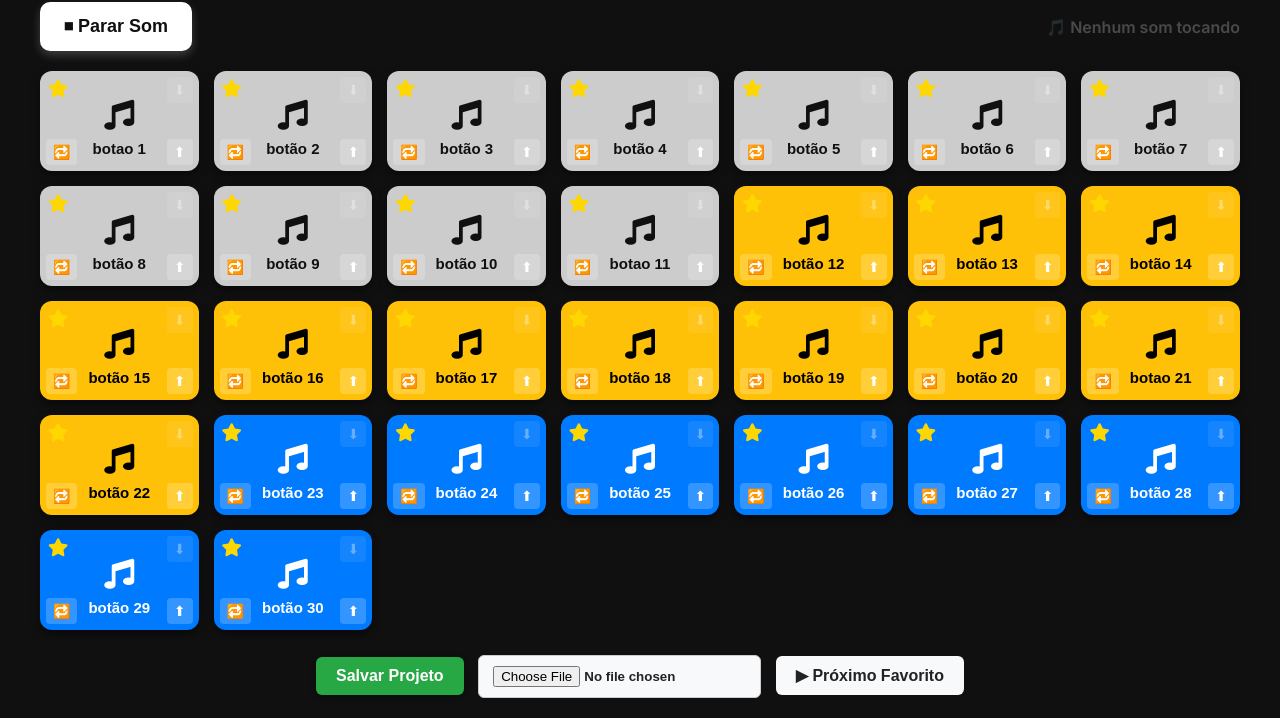
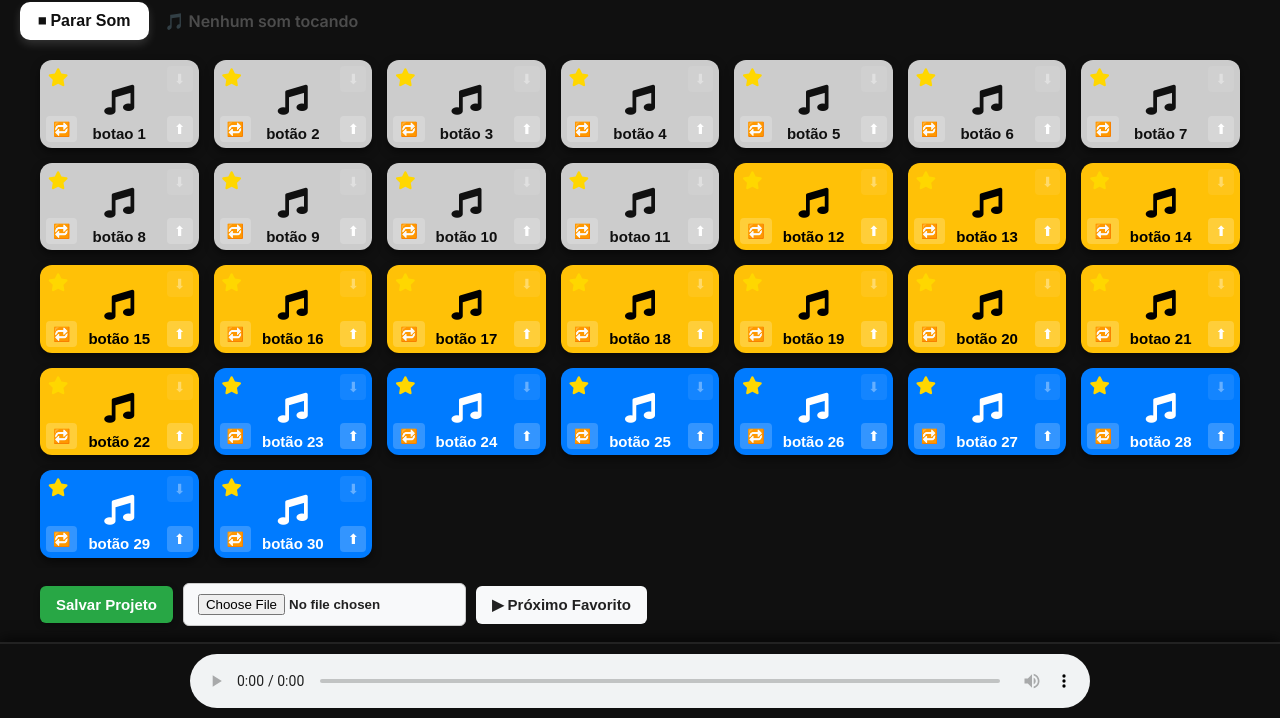
Before and after one commit to Shaqueda/pads01, a plain HTML site: page index.html in a window 1280 px wide. Shown: the part 82-800 px from the top of the page. Drawn offline with Linux system fonts and the light colour scheme.

Commit message:
Melhorias

```diff
--- a/index.html
+++ b/index.html
@@ -26,6 +26,11 @@
     </div>
   </div>
 
+  <!-- Player fixo no rodapé -->
+  <div class="audio-player-bar">
+    <audio id="playerGlobal" controls></audio>
+  </div>
+
   <script src="script.js"></script>
 </body>
 </html>
--- a/script.js
+++ b/script.js
@@ -1,5 +1,6 @@
 const container = document.getElementById("mesaDeCorte");
 const status = document.getElementById("statusAudio");
+const playerGlobal = document.getElementById("playerGlobal");
 
 const favoritos = JSON.parse(localStorage.getItem("favoritos")) || {};
 const sonsPadrao = [
@@ -16,7 +17,8 @@ const sonsPadrao = [
 ];
 
 let todosOsSons = [];
-const audiosTocando = [];
+let indiceFavoritoAtual = 0;
+let repetirGlobal = false;
 
 function getCorPorIndice(index) {
   if (index < 11) return "branco";
@@ -25,11 +27,9 @@ function getCorPorIndice(index) {
 }
 
 function criarBotaoSom(som, index) {
-  const audio = new Audio(som.url);
-  let repetir = false;
-
   const btn = document.createElement("button");
   btn.className = "sound-button " + getCorPorIndice(index);
+  som._btnRef = btn;
 
   const icone = document.createElement("i");
   icone.className = "fas fa-music";
@@ -48,37 +48,20 @@ function criarBotaoSom(som, index) {
   btnRepeat.title = "Ativar repetição";
   btnRepeat.onclick = (e) => {
     e.stopPropagation();
-    repetir = !repetir;
-    audio.loop = repetir;
-    btnRepeat.classList.toggle("ativo", repetir);
-    btnRepeat.title = repetir ? "Repetindo..." : "Ativar repetição";
+    repetirGlobal = !repetirGlobal;
+    playerGlobal.loop = repetirGlobal;
+    btnRepeat.classList.toggle("ativo", repetirGlobal);
+    btnRepeat.title = repetirGlobal ? "Repetindo..." : "Ativar repetição";
   };
 
   btn.addEventListener("click", () => {
-    audiosTocando.forEach(a => {
-      a.pause();
-      a.currentTime = 0;
-      if (a._btnRef) a._btnRef.classList.remove("tocando");
-    });
+    document.querySelectorAll(".sound-button.tocando").forEach(b => b.classList.remove("tocando"));
+    btn.classList.add("tocando");
 
-    audio.currentTime = 0;
-    audio.play();
-    if (!audiosTocando.includes(audio)) {
-      audiosTocando.push(audio);
-      audio._btnRef = btn;
-    }
-
-    btn.classList.add("tocando");
+    playerGlobal.src = som.url;
+    playerGlobal.play();
     status.textContent = `🎵 Tocando: ${som.nome}`;
     status.classList.remove("hidden");
-
-    audio.onended = () => {
-      btn.classList.remove("tocando");
-      audio.loop = false;
-      btnRepeat.classList.remove("ativo");
-      status.textContent = "🎵 Nenhum som tocando";
-      status.classList.add("hidden");
-    };
   });
 
   btn.addEventListener("contextmenu", (e) => {
@@ -126,8 +109,6 @@ function criarBotaoSom(som, index) {
       som.url = newUrl;
       som.nome = newName.length > 15 ? newName.slice(0, 15) + "…" : newName;
       nome.textContent = som.nome;
-      audio.src = newUrl;
-
       btnDownload.disabled = false;
       btnDownload.style.opacity = 1;
       btnDownload.onclick = () => {
@@ -180,7 +161,6 @@ async function salvarProjeto() {
       dados.push({ nome: som.nome, url: som.url, favorito: !!favoritos[som.nome] });
     }
   }
-
   const blobFinal = new Blob([JSON.stringify(dados)], { type: "application/json" });
   const link = document.createElement("a");
   link.href = URL.createObjectURL(blobFinal);
@@ -193,36 +173,48 @@ document.getElementById("salvarProjeto").addEventListener("click", salvarProjeto
 document.getElementById("carregarProjeto").addEventListener("change", async (e) => {
   const file = e.target.files[0];
   if (!file) return;
-
   const reader = new FileReader();
   reader.onload = async (event) => {
     const dados = JSON.parse(event.target.result);
     todosOsSons = [];
-
     for (let item of dados) {
       const url = item.base64 || item.url;
       todosOsSons.push({ nome: item.nome, url });
       if (item.favorito) favoritos[item.nome] = true;
     }
-
     localStorage.setItem("favoritos", JSON.stringify(favoritos));
     container.innerHTML = "";
     todosOsSons.forEach((som, i) => criarBotaoSom(som, i));
   };
-
   reader.readAsText(file);
 });
 
 document.getElementById("pararSom").addEventListener("click", () => {
-  audiosTocando.forEach(audio => {
-    audio.pause();
-    audio.currentTime = 0;
-    audio.loop = false;
-    if (audio._btnRef) audio._btnRef.classList.remove("tocando");
-  });
+  playerGlobal.pause();
+  playerGlobal.currentTime = 0;
+  document.querySelectorAll(".sound-button.tocando").forEach(b => b.classList.remove("tocando"));
   status.textContent = "🎵 Nenhum som tocando";
   status.classList.add("hidden");
 });
 
-document.getElementById("proximoFavorito").addEventListener
+document.getElementById("proximoFavorito").addEventListener("click", () => {
+  const listaFavoritos = todosOsSons.filter(s => favoritos[s.nome]);
+  if (listaFavoritos.length === 0) {
+    alert("Nenhum favorito encontrado!");
+    return;
+  }
+  if (indiceFavoritoAtual >= listaFavoritos.length) {
+    indiceFavoritoAtual = 0;
+  }
+  const som = listaFavoritos[indiceFavoritoAtual];
+  indiceFavoritoAtual++;
+  if (som._btnRef) som._btnRef.click();
+});
+
+playerGlobal.addEventListener("ended", () => {
+  document.querySelectorAll(".sound-button.tocando").forEach(b => b.classList.remove("tocando"));
+  status.textContent = "🎵 Nenhum som tocando";
+  status.classList.add("hidden");
+});
+
 carregarSonsIniciais();
--- a/styles.css
+++ b/styles.css
@@ -1,6 +1,5 @@
-* {
-  box-sizing: border-box;
-}
+/* ===== Reset básico ===== */
+* { box-sizing: border-box; }
 
 body {
   font-family: 'Inter', sans-serif;
@@ -8,61 +7,60 @@ body {
   color: #fff;
   margin: 0;
   padding: 0;
-  overflow: hidden;
+  overflow: hidden; /* mantemos o scroll só no grid */
 }
 
+/* ===== Layout principal ===== */
 .container {
   width: 100vw;
   height: 100vh;
   padding: 20px;
   display: flex;
   flex-direction: column;
+  /* reserva espaço para o player fixo (altura ~72px) */
+  padding-bottom: 92px;
 }
 
 h1 {
   font-size: 2.5em;
   color: #fff;
-  text-align: center;
+  text-align: left;
   margin: 0 0 15px 0;
 }
 
-.status-audio {
-  font-weight: bold;
-  font-size: 16px;
-  color: #ccc;
-  transition: opacity 0.4s ease;
-}
-
-.status-audio.hidden {
-  opacity: 0.3;
-}
-
+/* Topo: botão parar + status */
 .top-controls {
   display: flex;
-  justify-content: space-between;
+  justify-content: flex-start;
   align-items: center;
+  gap: 16px;
   margin-bottom: 10px;
-  padding: 0 20px;
+  padding-right: 20px;
 }
 
 .btn-parar-som-topo {
   background-color: #ffffff;
   color: #101010;
   border: none;
-  padding: 14px 24px;
-  font-size: 18px;
-  font-weight: bold;
+  padding: 10px 18px;
+  font-size: 16px;
+  font-weight: 700;
   border-radius: 10px;
   cursor: pointer;
-  transition: background-color 0.3s ease, color 0.3s ease;
-  box-shadow: 0 4px 10px rgba(255, 255, 255, 0.2);
+  transition: background-color 0.25s ease, color 0.25s ease;
+  box-shadow: 0 4px 10px rgba(255,255,255,0.15);
 }
+.btn-parar-som-topo:hover { background-color: #e0e0e0; color: #000; }
 
-.btn-parar-som-topo:hover {
-  background-color: #e0e0e0;
-  color: #000;
+.status-audio {
+  font-weight: 700;
+  font-size: 16px;
+  color: #ddd;
+  transition: opacity 0.25s ease, color 0.25s ease;
 }
+.status-audio.hidden { opacity: 0.5; color: #888; }
 
+/* ===== Grid de botões ===== */
 .mesa-de-corte {
   flex-grow: 1;
   display: grid;
@@ -72,6 +70,7 @@ h1 {
   overflow-y: auto;
 }
 
+/* ===== Botão de som ===== */
 .sound-button {
   border: none;
   border-radius: 12px;
@@ -81,19 +80,15 @@ h1 {
   cursor: pointer;
   text-align: center;
   overflow: hidden;
-  transition: transform 0.2s ease, background-color 0.2s ease;
-  box-shadow: 0 4px 8px rgba(0, 0, 0, 0.5);
-  animation: fadeIn 0.3s ease-in;
+  transition: transform 0.18s ease, background-color 0.18s ease, box-shadow 0.18s ease;
+  box-shadow: 0 4px 8px rgba(0,0,0,0.5);
+  animation: fadeIn 0.25s ease-in;
+  user-select: none;
 }
 
-.sound-button:hover {
-  transform: scale(1.05);
-}
+.sound-button:hover { transform: scale(1.05); }
 
-@keyframes fadeIn {
-  from { opacity: 0; transform: scale(0.95); }
-  to   { opacity: 1; transform: scale(1); }
-}
+@keyframes fadeIn { from { opacity: 0; transform: scale(0.97); } to { opacity: 1; transform: scale(1); } }
 
 .sound-button .fas.fa-music {
   font-size: 30px;
@@ -102,22 +97,18 @@ h1 {
   color: inherit;
 }
 
-.sound-button.tocando .fa-music {
-  animation: spin 1.5s linear infinite;
-}
+.sound-button.tocando .fa-music { animation: spin 1.5s linear infinite; }
 
-@keyframes spin {
-  0% { transform: rotate(0deg); }
-  100% { transform: rotate(360deg); }
-}
+@keyframes spin { 0% { transform: rotate(0deg); } 100% { transform: rotate(360deg); } }
 
 .sound-name {
   font-size: 15px;
   margin-top: 10px;
   word-break: break-word;
-  font-weight: bold;
+  font-weight: 700;
 }
 
+/* Estrela (favorito) */
 .favorite {
   position: absolute;
   top: 8px;
@@ -126,6 +117,7 @@ h1 {
   font-size: 18px;
 }
 
+/* Controles do card */
 .download-button,
 .upload-label,
 .repeat-button {
@@ -134,75 +126,58 @@ h1 {
   padding: 5px 7px;
   border: none;
   border-radius: 4px;
-  background-color: rgba(255, 255, 255, 0.2);
+  background-color: rgba(255,255,255,0.2);
   color: #fff;
   cursor: pointer;
-  transition: background-color 0.3s ease;
+  transition: background-color 0.25s ease, transform 0.1s ease;
 }
-
 .download-button:hover,
 .upload-label:hover,
-.repeat-button:hover {
-  background-color: rgba(255, 255, 255, 0.4);
-}
+.repeat-button:hover { background-color: rgba(255,255,255,0.4); }
+.download-button:active,
+.upload-label:active,
+.repeat-button:active { transform: scale(0.97); }
 
-.download-button {
-  top: 6px;
-  right: 6px;
-}
-
-.upload-label {
-  bottom: 6px;
-  right: 6px;
-}
-
-.repeat-button {
-  bottom: 6px;
-  left: 6px;
-}
-
-.repeat-button.ativo::after {
-  content: " 🎯";
-  animation: pulseRepeat 1s infinite;
-}
-
-@keyframes pulseRepeat {
-  0%   { transform: scale(1); }
-  50%  { transform: scale(1.15); }
-  100% { transform: scale(1); }
-}
+.download-button { top: 6px; right: 6px; }
+.upload-label { bottom: 6px; right: 6px; }
+.repeat-button { bottom: 6px; left: 6px; }
 
 .repeat-button.ativo {
   background-color: red;
   color: white;
 }
+.repeat-button.ativo::after {
+  content: " 🎯";
+  animation: pulseRepeat 1s infinite;
+}
+@keyframes pulseRepeat { 0%{ transform: scale(1);} 50%{ transform: scale(1.15);} 100%{ transform: scale(1);} }
 
-.upload-input {
-  display: none;
-}
+/* Esconde o input nativo de upload (usamos o label) */
+.upload-input { display: none; }
 
+/* ===== Barra inferior de ações ===== */
 .controls {
   margin-top: 15px;
-  text-align: center;
+  text-align: left;
+  padding: 0 20px;
+  display: flex;
+  align-items: center;
+  gap: 10px;
 }
 
 #salvarProjeto {
-  padding: 10px 20px;
+  padding: 10px 16px;
   background-color: #28a745;
   border: none;
   border-radius: 6px;
   color: white;
   cursor: pointer;
-  margin-right: 10px;
-  font-weight: bold;
-  font-size: 16px;
-  box-shadow: 0 2px 6px rgba(0, 0, 0, 0.3);
-  transition: background-color 0.3s ease;
+  font-weight: 700;
+  font-size: 15px;
+  box-shadow: 0 2px 6px rgba(0,0,0,0.3);
+  transition: background-color 0.25s ease;
 }
-
-#salvarProjeto:hover {
-  background-color: #218838;
-}
+#salvarProjeto:hover { background-color: #218838; }
 
 #carregarProjeto {
   padding: 10px 14px;
@@ -210,7 +185,7 @@ h1 {
   border: 1px solid #ccc;
   background-color: #f8f9fa;
   color: #222;
-  font-weight: bold;
+  font-weight: 700;
 }
 
 #proximoFavorito {
@@ -218,52 +193,46 @@ h1 {
   color: #222;
   border: none;
   border-radius: 6px;
-  padding: 10px 20px;
-  font-weight: bold;
-  font-size: 16px;
+  padding: 10px 16px;
+  font-weight: 700;
+  font-size: 15px;
   cursor: pointer;
-  transition: background-color 0.3s ease;
-  margin-left: 10px;
+  transition: background-color 0.25s ease;
+}
+#proximoFavorito:hover { background-color: #e2e6ea; }
+
+/* ===== Cores dos botões ===== */
+.branco { background-color: #cccccc; color: #101010; }
+.branco:hover { background-color: #bbbbbb; }
+
+.amarelo { background-color: #ffc107; color: #000; }
+.amarelo:hover { background-color: #e0a800; }
+
+.azul { background-color: #007bff; }
+.azul:hover { background-color: #0056b3; }
+
+/* Estado tocando */
+.sound-button.tocando {
+  animation: pulse 1.2s infinite;
+  box-shadow: 0 0 12px 4px rgba(0,255,0,0.6);
+}
+@keyframes pulse { 0% { transform: scale(1);} 50% { transform: scale(1.05);} 100% { transform: scale(1);} }
+
+/* ===== Player fixo no rodapé ===== */
+.audio-player-bar {
+  position: fixed;
+  left: 0;
+  right: 0;
+  bottom: 0;
+  background-color: #0f0f0f;
+  border-top: 2px solid #222;
+  padding: 10px 14px;
+  z-index: 9999;
+  box-shadow: 0 -4px 12px rgba(0,0,0,0.6);
 }
 
-#proximoFavorito:hover {
-  background-color: #e2e6ea;
+.audio-player-bar audio {
+  width: min(900px, 96%);
+  display: block;
+  margin: 0 auto;
 }
-
-/* Cores específicas */
-.branco {
-  background-color: #cccccc;
-  color: #101010;
-}
-
-.branco:hover {
-  background-color: #bbbbbb;
-}
-
-.amarelo {
-  background-color: #ffc107;
-  color: #000;
-}
-
-.amarelo:hover {
-  background-color: #e0a800;
-}
-
-.azul {
-  background-color: #007bff;
-}
-
-.azul:hover {
-  background-color: #0056b3;
-}
-
-.sound-button.tocando {
-  animation: pulse 1.2s infinite;
-  box-shadow: 0 0 12px 4px rgba(0, 255, 0, 0.6);
-}
-
-@keyframes pulse {
-  0%   { transform: scale(1); }
-  50%  { transform: scale(1.05); }
-  100% { transform: scale(1); }
-}
```
